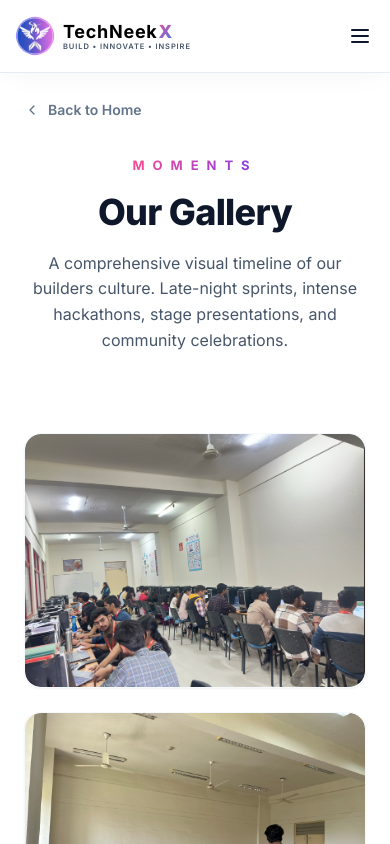
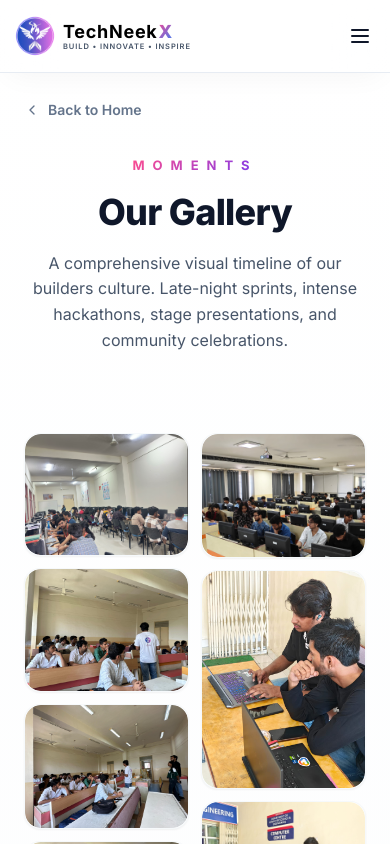
Before and after one commit to sarthaksinghaniya/TechNeekX, a Next.js app: page /gallery in a window 390 px wide. Shown: the top 844 px of the page. Built offline with nearby package versions, Linux system fonts and the light colour scheme.

Commit message:
1. added the core members, 2. added the partner with us cta in hero section and footer, 3. adjusted the image of team members for better view

```diff
--- a/src/app/gallery/page.tsx
+++ b/src/app/gallery/page.tsx
@@ -166,7 +166,7 @@ export default function GalleryPage() {
             initial={{ opacity: 0, y: 20 }}
             animate={{ opacity: 1, y: 0 }}
             transition={{ duration: 0.8, delay: 0.2 }}
-            className="columns-1 sm:columns-2 md:columns-3 lg:columns-4 gap-6 space-y-6 py-6 pb-12"
+            className="columns-2 md:columns-3 lg:columns-4 gap-3 sm:gap-6 space-y-3 sm:space-y-6 py-6 pb-12"
           >
             {galleryImages.map((image, index) => (
               <div
```
